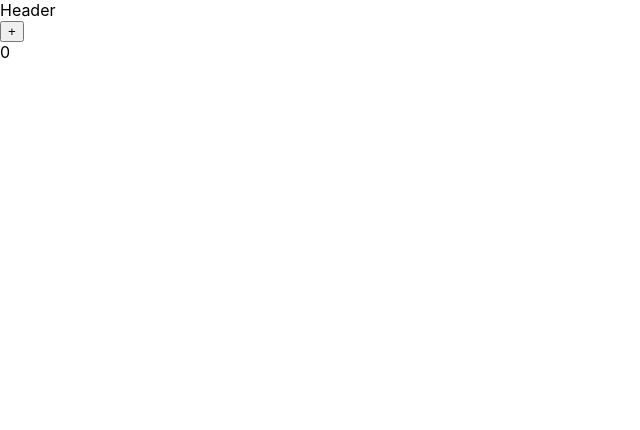
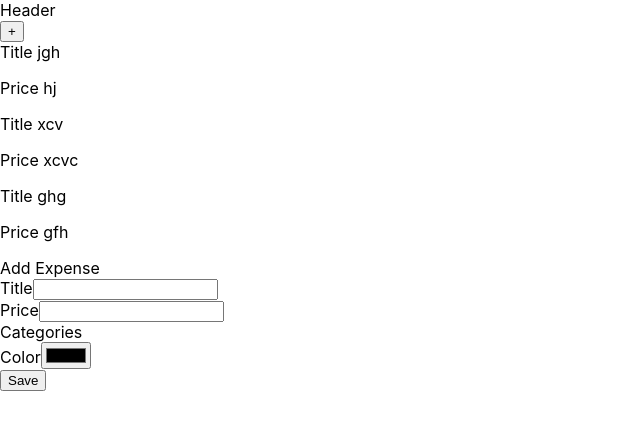
Before and after one commit to LinhLe2307/Expense_Tracking_App_Typescript_React, a React (Create React App) app: page / in a window 1280 px wide. Shown: the top 430 px of the page, without its empty margins (0-640 px from the left). Built offline with nearby package versions, Linux system fonts and the light colour scheme; data requests are answered from the project's data file.

Commit message:
Added single card

```diff
--- a/db.json
+++ b/db.json
@@ -1,5 +1,22 @@
 {
   "notes": [
-
+    {
+      "title": "jgh",
+      "price": "hj",
+      "color": "#ac9191",
+      "id": 1
+    },
+    {
+      "title": "xcv",
+      "price": "xcvc",
+      "color": "#e4b4b4",
+      "id": 2
+    },
+    {
+      "title": "ghg",
+      "price": "gfh",
+      "color": "#d1a8a8",
+      "id": 3
+    }
   ]
 }
--- a/src/components/Card/ExpenseCard.tsx
+++ b/src/components/Card/ExpenseCard.tsx
@@ -1,18 +1,46 @@
 import Card from 'react-bootstrap/Card';
 import Button from 'react-bootstrap/Button';
-
+import { useEffect, useState } from "react";
+import axios from "axios"
 interface MyProps {
   handleAddExpense: () => void,
-  handleInputExpense: (e: React.ChangeEvent<HTMLInputElement>) => void
-  addSubmitHandler: (e: React.FormEvent<HTMLFormElement>)=>void
 }
 
-function ExpenseCard ({handleAddExpense, handleInputExpense, addSubmitHandler}:MyProps ){
+interface InputExpense {
+    title: string,
+    price: number,
+    color: string
+}
+
+function ExpenseCard ({handleAddExpense}: MyProps ){
+
+    const [inputExpense, setInputExpense] = useState<InputExpense>({
+        title: "",
+        price: 0,
+        color: ""
+    })
+
+
+
+    const handleInputExpense = (e: React.ChangeEvent<HTMLInputElement> ): void => {
+        setInputExpense({
+            ...inputExpense,
+            [e.target.name] : e.target.value
+        })
+    }
+
+    const addSubmitHandler = (e: React.FormEvent<HTMLFormElement>):void => {
+        e.preventDefault()
+        axios.post("http://localhost:3010/notes", inputExpense)
+            .then(res => console.log(res))
+            .catch(err => console.log(err))
+    }
+
   return (
     <Card>
       <Card.Body>
         <Card.Title>Add Expense</Card.Title>
-        <form onSubmit={addSubmitHandler}>
+        <form onSubmit={(e) => addSubmitHandler(e)}>
           <div>
             <label>Title</label>
             <input required name="title" type="text" onChange={handleInputExpense}/>
@@ -28,7 +56,7 @@ function ExpenseCard ({handleAddExpense, handleInputExpense, addSubmitHandler}:M
             <label>Color</label>
             <input required type="color" name="color" onChange={handleInputExpense}/>
           </div>
-          <Button variant="primary" onClick={handleAddExpense} type="submit">Save</Button>
+          <button onClick={handleAddExpense} type="submit">Save</button>
         </form>
       </Card.Body>
       </Card>
--- a/src/components/Card/SingleCard.tsx
+++ b/src/components/Card/SingleCard.tsx
@@ -1,11 +1,20 @@
 import Card from 'react-bootstrap/Card';
 
-const SingleCard = () => {
+
+interface MyProps {
+    expense: {
+    title: string,
+    price: number,
+    color: string
+}
+}
+
+const SingleCard = ({expense}: MyProps) => {
   return (
     <Card>
         <Card.Body>
-            <Card.Title>Card Title</Card.Title>
-            <Card.Text>-$86</Card.Text>
+            <Card.Title>Title {expense.title}</Card.Title>
+            <Card.Text>Price {expense.price}</Card.Text>
         </Card.Body>
     </Card>
   )
--- a/src/components/HomePage.tsx
+++ b/src/components/HomePage.tsx
@@ -1,56 +1,41 @@
-import SingleCard from "./Card/SingleCard";
 import Button from 'react-bootstrap/Button';
-import { useState } from "react";
+import { useEffect, useState } from "react";
 import ExpenseCard from "./Card/ExpenseCard";
 import axios from "axios"
+import SingleCard from './Card/SingleCard';
 
-interface InputExpense {
+interface ExpenseList {
     title: string,
     price: number,
-    color: string
+    color: string,
+    id: number
 }
 
 const HomePage = () => {
     const [addExpense, setAddExpense] = useState(false);
-    const [inputExpense, setInputExpense] = useState<InputExpense>({
-        title: "",
-        price: 0,
-        color: ""
-    })
+
+    const [expenseLists, setExpenseLists] = useState<ExpenseList[]>([]);
 
     const handleAddExpense = ():void => {
         setAddExpense(prev => !prev)
     }
 
-    const handleInputExpense = (e: React.ChangeEvent<HTMLInputElement> ): void => {
-        setInputExpense(()=> {
-            return {
-            ...inputExpense,
-            [e.target.name] : e.target.value
-        }})
-    }
-
-    const addSubmitHandler = (e: React.FormEvent<HTMLFormElement>):void => {
-        e.preventDefault()
-        axios.post("http://localhost:3010/notes", inputExpense)
-            .then(res => console.log(res))
-            .catch(err => console.log(err))
-    }
-
+    useEffect(()=> {
+        axios.get("http://localhost:3010/notes")
+        .then(res => setExpenseLists(res.data))
+        .catch(err => console.log(err))
+    }, [])
   return (
     <div>
-        {/* <SingleCard /> */}
-        <Button variant="primary" onClick={handleAddExpense}>+</Button>
-        <div>{inputExpense.title}</div>
-        <div>{inputExpense.color}</div>
-        <div>{inputExpense.price}</div>
-        {addExpense &&
-            <ExpenseCard
-                handleAddExpense={handleAddExpense}
-                handleInputExpense={handleInputExpense}
-                addSubmitHandler={addSubmitHandler}
-            />
-        }
+
+        <button type="button" onClick={handleAddExpense}>+</button>
+
+        {expenseLists.map((expense) =>
+            <SingleCard expense={expense} key={expense.id}/>
+        )}
+
+        <ExpenseCard handleAddExpense={handleAddExpense}/>
+
     </div>
   )
 }
```
